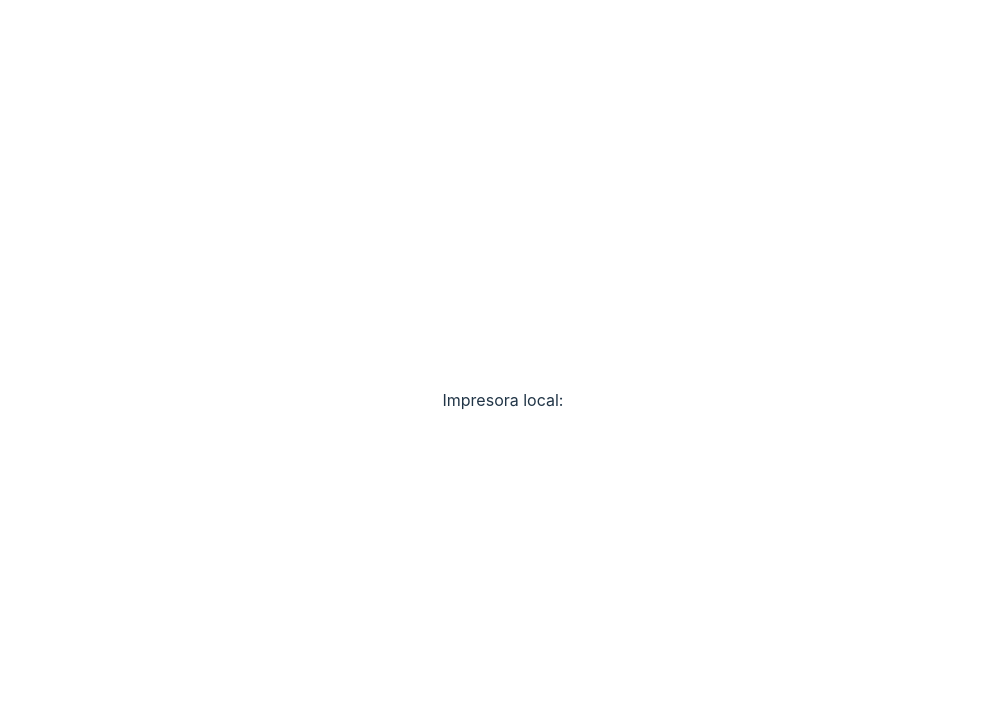
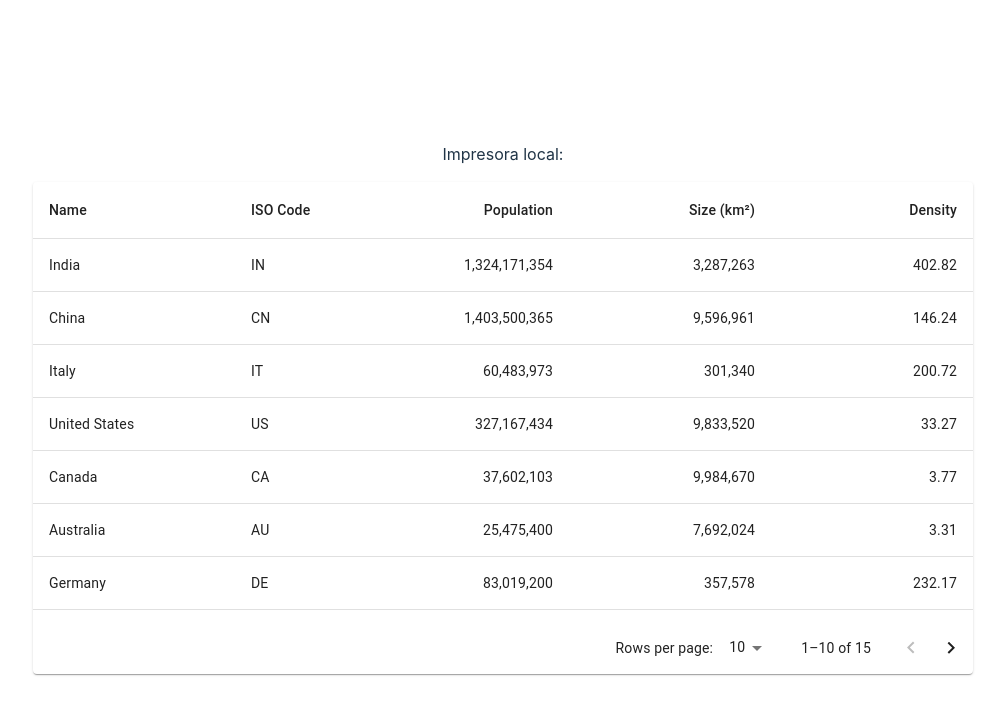
Before and after one commit to ercholo/Sapsprint2, a React (Vite) app in the folder client/: page / in a window 1280 px wide. Shown: the top 714 px of the page, without its empty margins (137-1142 px from the left). Built offline with nearby package versions, Linux system fonts and the light colour scheme; no server answers.

Commit message:
funca la tabla

```diff
--- a/client/src/main.jsx
+++ b/client/src/main.jsx
@@ -2,10 +2,12 @@ import React from 'react'
 import ReactDOM from 'react-dom/client'
 import App from './App.jsx'
 import './index.css'
+import StickyHeadTable from './components/tablas.jsx'
 
 
 ReactDOM.createRoot(document.getElementById('root')).render(
   <React.StrictMode>
     <App />
+    <StickyHeadTable />
   </React.StrictMode>,
 )
```
